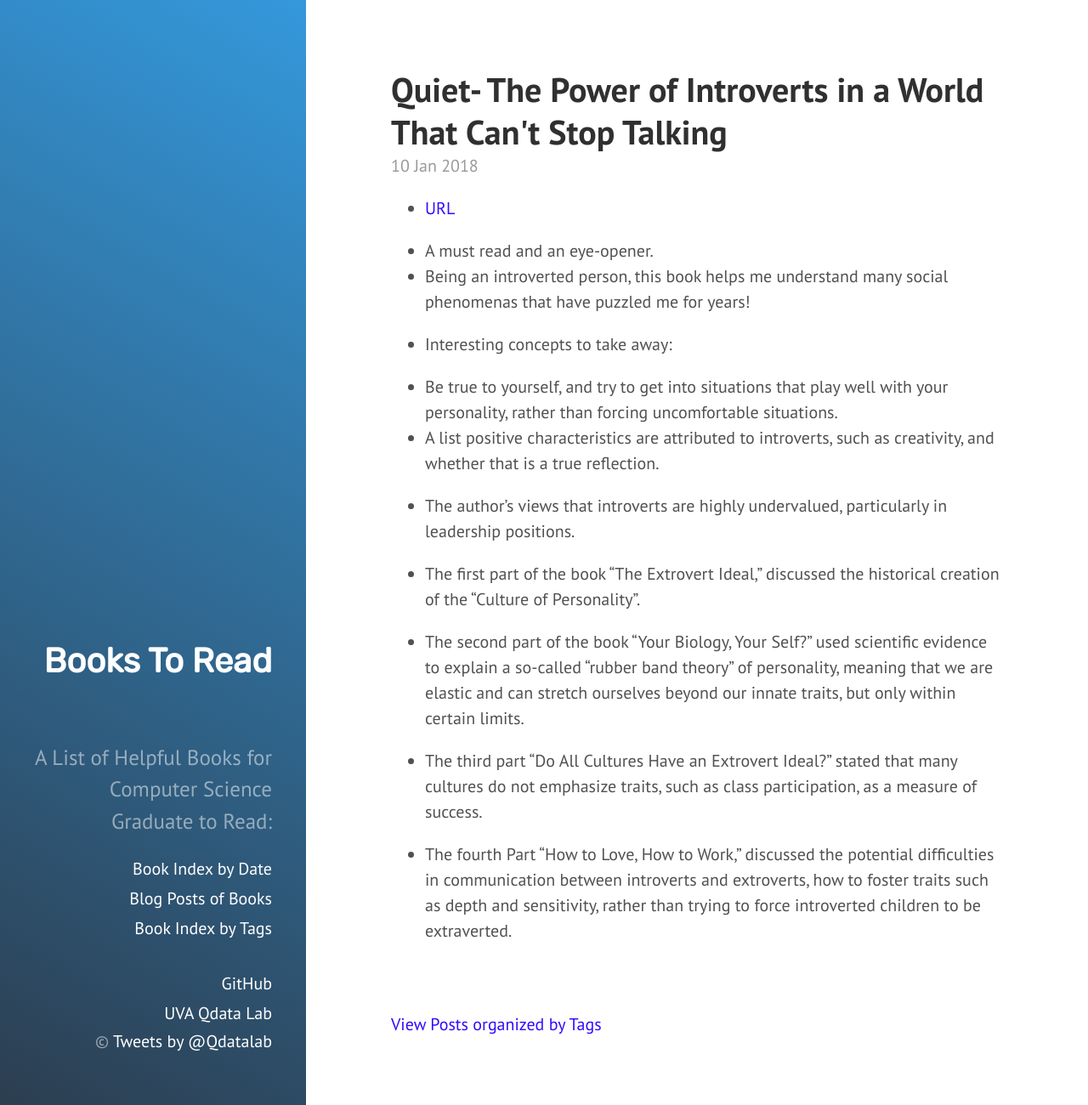
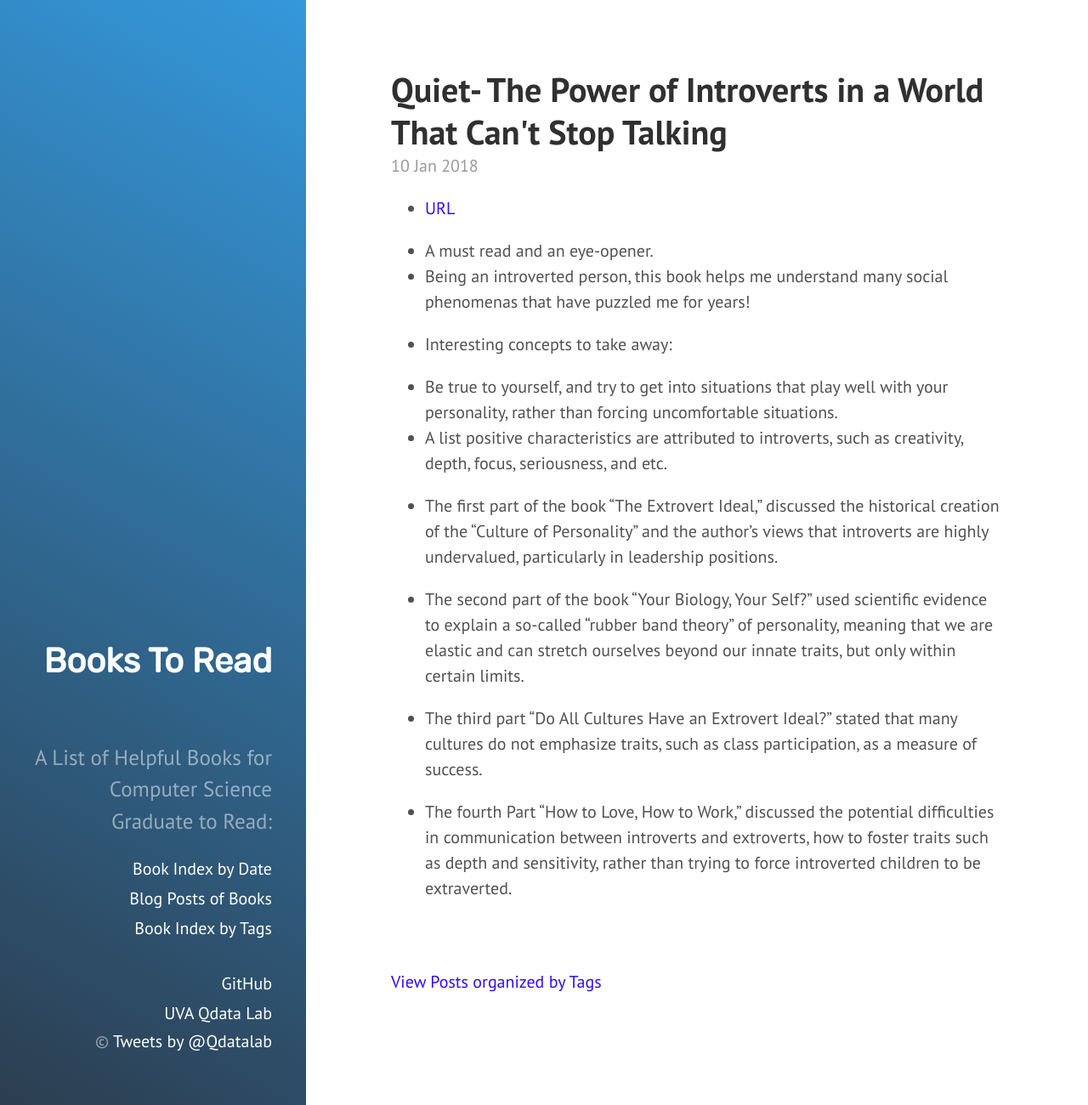
Before and after one commit to qiyanjun/books2read, a Jekyll site: the page built from _posts/2018-01-10-QuiteIntrovert.md, in a window 1280 px wide and 1300 px high. Shown: the whole window at 85% size. Built offline with Jekyll 4.4.1, drawn with Linux system fonts in a browser that asks for light colours.

Commit message:
fix a small error in the new post

```diff
--- a/_posts/2018-01-10-QuiteIntrovert.md
+++ b/_posts/2018-01-10-QuiteIntrovert.md
@@ -17,11 +17,9 @@ tags:
 - Interesting concepts to take away:
 
 + Be true to yourself, and try to get into situations that play well with your personality, rather than forcing uncomfortable situations.
-+ A list positive characteristics are attributed to introverts, such as creativity, and whether that is a true reflection.
++ A list positive characteristics are attributed to introverts, such as creativity, depth, focus, seriousness, and etc.
 
-+ The author's views that introverts are highly undervalued, particularly in leadership positions.
-
-+ The first part of the book “The Extrovert Ideal,” discussed the historical creation of the “Culture of Personality”.
++ The first part of the book “The Extrovert Ideal,” discussed the historical creation of the “Culture of Personality” and the author's views that introverts are highly undervalued, particularly in leadership positions.
 
 + The second part of the book “Your Biology, Your Self?” used scientific evidence to explain a so-called “rubber band theory” of personality, meaning that we are elastic and can stretch ourselves beyond our innate traits, but only within certain limits.
 
```
